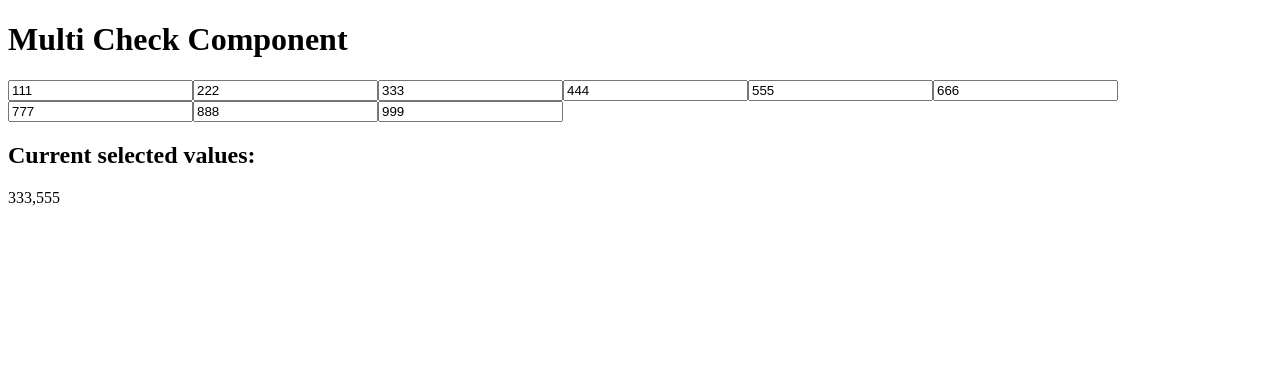
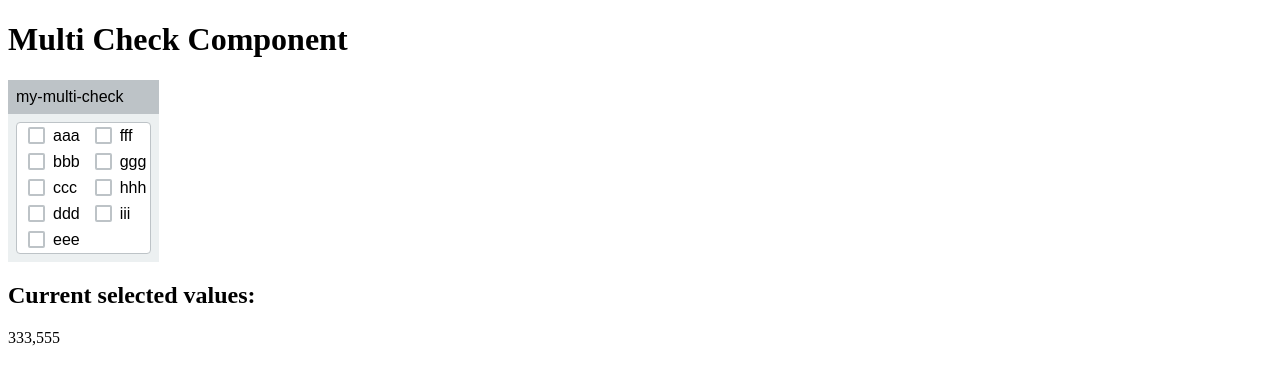
Before and after one commit to tiglapiles/recruitment-dev-react-multicheck-homework-jianguo, a React app: page / in a window 1280 px wide. Shown: the top 384 px of the page. Built offline with nearby package versions, Linux system fonts and the light colour scheme; the HTML template or start-up script is replaced by a standard one.

Commit message:
style: add and styling multicheck component

```diff
--- a/src/MultiCheck/MultiCheck.css
+++ b/src/MultiCheck/MultiCheck.css
@@ -1,3 +1,77 @@
-/* TODO */
-.MultiCheck {
+.multi-check-container {
+    display: flex;
 }
+
+.multi-check {
+    background-color: #ecf0f1;
+    display: flex;
+    flex-direction: column;
+    font-family: sans-serif;
+}
+
+.multi-check-label {
+    background-color: #bdc3c7;
+    padding: 8px;
+}
+
+.multi-check-items {
+    background-color: #fff;
+    padding: 4px;
+    border: 1px solid #bdc3c7;
+    border-radius: 4px;
+    margin: 8px;
+    display: grid;
+    grid-template-rows: repeat(5,auto);
+    grid-auto-flow: column;
+    grid-gap: 8px;
+}
+
+.multi-check-item {
+    display: flex;
+    align-items: center;
+}
+
+/* hide input box */
+.multi-check-item > input[type="checkbox"] {
+    visibility: hidden;
+    position: relative;
+    width: 0;
+    height: 0;
+}
+
+.multi-check-item > span {
+    display: inline-block;
+    width: 13px;
+    height: 13px;
+    position: relative;
+    border-radius: 2px;
+    border: 2px solid #bdc3c7;
+    margin-right: 8px;
+}
+
+.multi-check-item > span:before {
+    border-radius: 2px;
+    position: absolute;
+    content: '';
+    width: 17px;
+    height: 17px;
+    top: -2px;
+    left: -2px;
+    color: white;
+}
+
+
+.multi-check-item > input[type="checkbox"]:checked + span:before {
+    content: '\2713';
+    background-color: black;
+    display: flex;
+    align-items: center;
+    justify-content: center;
+}
+
+.multi-check-item > div {
+    max-width: 120px;
+    overflow-wrap: break-word;
+    word-wrap: break-word;
+    user-select: none;
+}
--- a/src/MultiCheck/MultiCheck.tsx
+++ b/src/MultiCheck/MultiCheck.tsx
@@ -27,17 +27,30 @@ type Props = {
   onChange?: (options: Option[]) => void;
 };
 
-/* function fpMap  (func:any) :any => (arr: []):[] => {
- *     return arr;
- * }
- *  */
-
-const MultiCheck: React.FunctionComponent<Props> = (
-  props: Props,
-): JSX.Element => {
+const MultiCheck: React.FunctionComponent<Props> = (props): JSX.Element => {
   return (
-    <div className="MultiCheck">
-      {fpMap((o) => <input type="checked" value={o.value} />)(props.options)}
+    <div className="multi-check-container">
+      <div className="multi-check">
+        <div className="multi-check-label">
+          <label>{props.label}</label>
+        </div>
+        <div
+          className="multi-check-items"
+          style={{
+            gridTemplateRows: `repeat(${Math.ceil(
+              props.options.length / (props.columns || 1)
+            )},auto)`
+          }}
+        >
+          {fpMap(o => (
+            <label className="multi-check-item">
+              <input type="checkbox" value={o.value} />
+              <span></span>
+              <div>{o.label}</div>
+            </label>
+          ))(props.options)}
+        </div>
+      </div>
     </div>
   );
 };
--- a/src/utils.ts
+++ b/src/utils.ts
@@ -2,10 +2,10 @@ type fn = (arg: any) => any;
 
 // functional programming for map iterator
 export function fpMap(func: fn): fn {
-  return function (arr: []): [] {
+  return function(arr: []): any[] {
     let length: number = arr.length || 0;
     let i: number = 0;
-    let result: [] = [];
+    let result: any[] = [];
 
     while (i < length) {
       result.push(func(arr[i]));
@@ -17,7 +17,7 @@ export function fpMap(func: fn): fn {
 
 // functional programming pipe
 export function pipe(...fns: fn[]): fn {
-  return function (x: any) {
-    fns.reduce((v: any, f: any) => f(v), x);
+  return function(x: any) {
+    fns.reduce((v: any, f: fn) => f(v), x);
   };
 }
```
